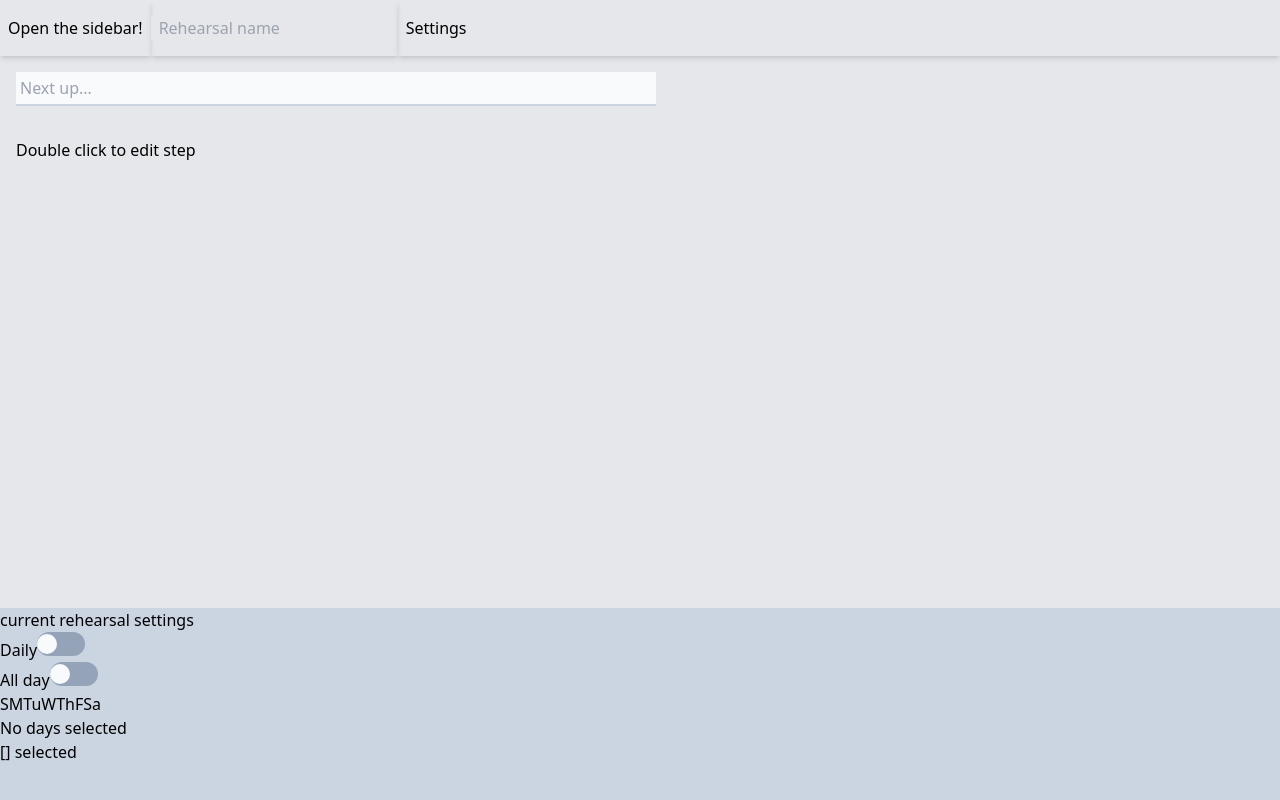
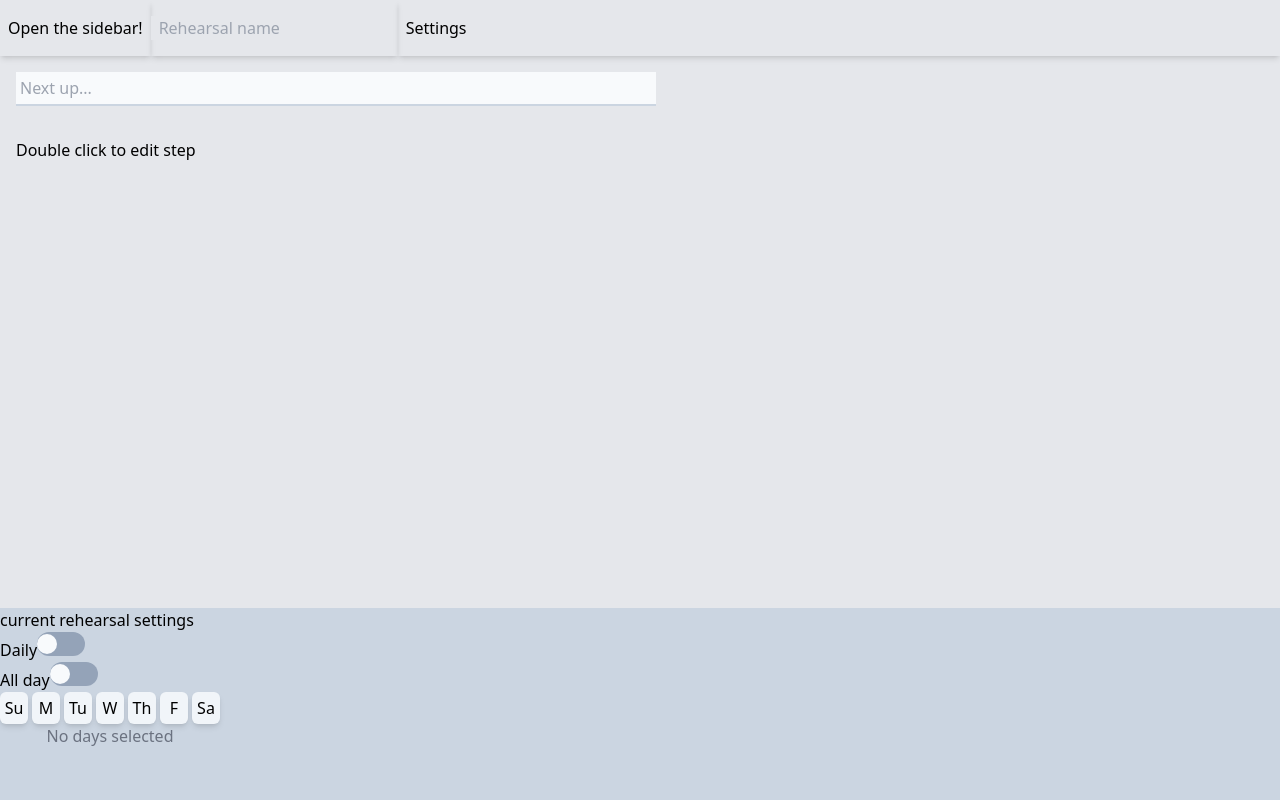
Before and after one commit to jlmonge/rehearsal, a React (Vite) app: page / in a window 1280 px wide. Both pictures are taken after a click on the button "Settings". Built offline with nearby package versions, Linux system fonts and the light colour scheme.

Commit message:
Style day of week picker

```diff
--- a/src/components/ui/DayOfWeekPicker.tsx
+++ b/src/components/ui/DayOfWeekPicker.tsx
@@ -9,7 +9,7 @@ interface Day {
 const daysOfWeek: Day[] = [
   {
     id: 0,
-    shorthand: "S",
+    shorthand: "Su",
     name: "Sunday",
   },
   {
@@ -50,7 +50,14 @@ interface DayButtonProps {
 }
 
 function DayButton({ shorthand, onDayClick }: DayButtonProps) {
-  return <button onClick={onDayClick}>{shorthand}</button>;
+  return (
+    <button
+      className="bg-slate-100 min-w-7 min-h-8 rounded-md shadow-md"
+      onClick={onDayClick}
+    >
+      {shorthand}
+    </button>
+  );
 }
 
 function DayOfWeekPicker() {
@@ -67,7 +74,7 @@ function DayOfWeekPicker() {
   } else if (selectedIdsArray.toString() === [0, 6].toString()) {
     selectedShorthandsString = "Weekends";
   } else {
-    selectedShorthandsString = selected.map((sDay) => sDay.shorthand).join("");
+    selectedShorthandsString = selected.map((sDay) => sDay.shorthand).join(" ");
   }
 
   const handleDayClick = (id: number) => {
@@ -90,8 +97,8 @@ function DayOfWeekPicker() {
   };
 
   return (
-    <div>
-      <div>
+    <div className="inline-flex flex-col items-center">
+      <ol className="flex gap-x-1">
         {daysOfWeek.map((day) => (
           <DayButton
             shorthand={day.shorthand}
@@ -99,10 +106,10 @@ function DayOfWeekPicker() {
             key={day.id}
           />
         ))}
-      </div>
-      <span>{selectedShorthandsString} selected</span>
-      <br />
-      <span>{JSON.stringify(selected)} selected</span>
+      </ol>
+      <span className="text-gray-500">{selectedShorthandsString} selected</span>
+      {/* <br />
+      <span>{JSON.stringify(selected)} selected</span> */}
     </div>
   );
 }
```
